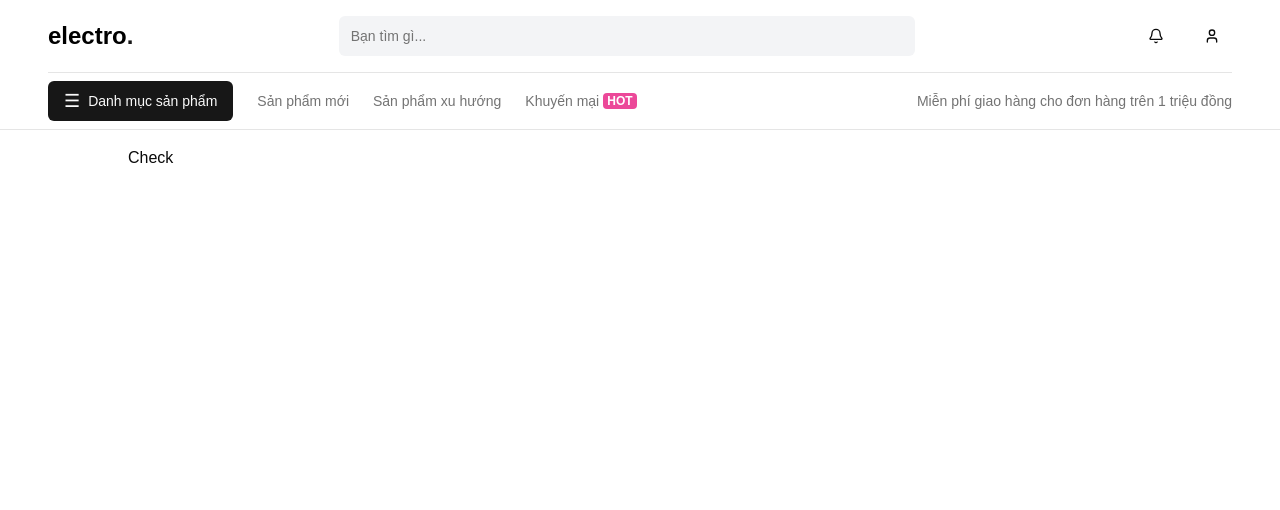
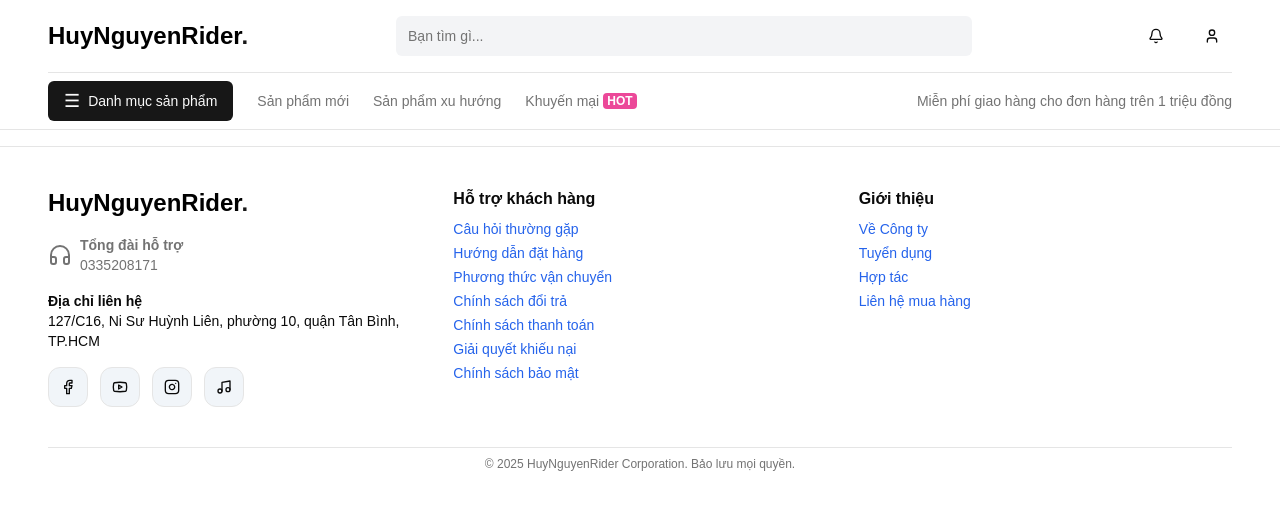
Before and after one commit to huynth1801/unknown-name, a Next.js app: page / in a window 1280 px wide. Shown: the top 510 px of the page. Built offline with nearby package versions, Linux system fonts and the light colour scheme.

Commit message:
add footer

```diff
--- a/src/app/(route)/layout.tsx
+++ b/src/app/(route)/layout.tsx
@@ -1,3 +1,4 @@
+import Footer from "@/components/footer/footer"
 import Header from "@/components/headers/headers"
 import { Fragment } from "react"
 
@@ -12,6 +13,7 @@ export default async function DashboardLayout({
       <div className="px-[1.4rem] md:px-[4rem] lg:px-[6rem] xl:px-[8rem] 2xl:px-[12rem]">
         {children}
       </div>
+      <Footer />
     </Fragment>
   )
 }
--- a/src/app/(route)/page.tsx
+++ b/src/app/(route)/page.tsx
@@ -1,3 +1,3 @@
 export default function Index() {
-  return <div>Check</div>
+  return <></>
 }
--- /dev/null
+++ b/src/components/footer/footer-bottom.tsx
@@ -0,0 +1,10 @@
+export default function FooterBottom() {
+  return (
+    <div className="border-t py-2 text-center text-xs text-muted-foreground">
+      <p>
+        © {new Date().getFullYear()} HuyNguyenRider Corporation. Bảo lưu mọi
+        quyền.
+      </p>
+    </div>
+  )
+}
--- /dev/null
+++ b/src/components/footer/footer-links.tsx
@@ -0,0 +1,21 @@
+import Link from "next/link"
+
+interface FooterLinksProps {
+  title: string
+  links: { label: string; href: string }[]
+}
+
+export default function FooterLinks({ title, links }: FooterLinksProps) {
+  return (
+    <div>
+      <p className="font-semibold mb-2">{title}</p>
+      <ul className="space-y-1 text-sm text-blue-600">
+        {links.map((link, index) => (
+          <li key={index}>
+            <Link href={link.href}>{link.label}</Link>
+          </li>
+        ))}
+      </ul>
+    </div>
+  )
+}
--- /dev/null
+++ b/src/components/footer/footer-logo.tsx
@@ -0,0 +1,54 @@
+import { Facebook, Headphones, Instagram, Music, Youtube } from "lucide-react"
+import Link from "next/link"
+import { Button } from "../ui/button"
+
+export default function FooterLogo() {
+  return (
+    <div className="space-y-4">
+      <Link href="/" className="text-2xl font-bold text-black">
+        HuyNguyenRider<span className="text-primary">.</span>
+      </Link>
+      <div className="flex items-center gap-2 text-sm text-muted-foreground">
+        <Headphones className="w-6 h-6" />
+        <div>
+          <p className="font-semibold">Tổng đài hỗ trợ</p>
+          <p>0335208171</p>
+        </div>
+      </div>
+      <div className="text-sm">
+        <p className="font-semibold">Địa chỉ liên hệ</p>
+        <p>127/C16, Ni Sư Huỳnh Liên, phường 10, quận Tân Bình, TP.HCM</p>
+      </div>
+      <div className="flex items-center gap-3 mt-2">
+        <Button
+          variant="ghost"
+          size="icon"
+          className="bg-slate-100 border rounded-xl hover:bg-gray-300"
+        >
+          <Facebook className="w-5 h-5" />
+        </Button>
+        <Button
+          variant="ghost"
+          size="icon"
+          className="bg-slate-100 border rounded-xl hover:bg-gray-300"
+        >
+          <Youtube className="w-5 h-5" />
+        </Button>
+        <Button
+          variant="ghost"
+          size="icon"
+          className="bg-slate-100 border rounded-xl hover:bg-gray-300"
+        >
+          <Instagram className="w-5 h-5" />
+        </Button>
+        <Button
+          variant="ghost"
+          size="icon"
+          className="bg-slate-100 border rounded-xl hover:bg-gray-300"
+        >
+          <Music className="w-5 h-5" />
+        </Button>
+      </div>
+    </div>
+  )
+}
--- /dev/null
+++ b/src/components/footer/footer.tsx
@@ -0,0 +1,45 @@
+import FooterBottom from "./footer-bottom"
+import FooterLinks from "./footer-links"
+import FooterLogo from "./footer-logo"
+
+export default function Footer() {
+  const customerServiceLinks = [
+    { label: "Câu hỏi thường gặp", href: "#" },
+    { label: "Hướng dẫn đặt hàng", href: "#" },
+    { label: "Phương thức vận chuyển", href: "#" },
+    { label: "Chính sách đổi trả", href: "#" },
+    { label: "Chính sách thanh toán", href: "#" },
+    { label: "Giải quyết khiếu nại", href: "#" },
+    { label: "Chính sách bảo mật", href: "#" },
+  ]
+
+  const introduceLinks = [
+    { label: "Về Công ty", href: "#" },
+    { label: "Tuyển dụng", href: "#" },
+    { label: "Hợp tác", href: "#" },
+    { label: "Liên hệ mua hàng", href: "#" },
+  ]
+  return (
+    <footer
+      className="w-full border-t
+      bg-background/90
+      backdrop-blur mb-2 px-4
+      md:px-8 lg:px-12
+      dark:bg-black dark:text-white"
+    >
+      <div className="container py-10 grid grid-cols-1 md:grid-cols-3 gap-8">
+        {/* Left Section */}
+        <FooterLogo />
+
+        {/* Center Section */}
+        <FooterLinks title="Hỗ trợ khách hàng" links={customerServiceLinks} />
+
+        {/* Right Section */}
+        <FooterLinks title="Giới thiệu" links={introduceLinks} />
+      </div>
+
+      {/* Bottom Line */}
+      <FooterBottom />
+    </footer>
+  )
+}
--- a/src/components/headers/headers.tsx
+++ b/src/components/headers/headers.tsx
@@ -10,13 +10,7 @@ import {
   DropdownMenuContent,
   DropdownMenuGroup,
   DropdownMenuItem,
-  DropdownMenuLabel,
-  DropdownMenuPortal,
   DropdownMenuSeparator,
-  DropdownMenuShortcut,
-  DropdownMenuSub,
-  DropdownMenuSubContent,
-  DropdownMenuSubTrigger,
   DropdownMenuTrigger,
 } from "@/components/ui/dropdown-menu"
 
@@ -38,7 +32,7 @@ export default function Header() {
           href="/"
           className="text-2xl font-bold text-black dark:text-white"
         >
-          electro<span className="text-primary">.</span>
+          HuyNguyenRider<span className="text-primary">.</span>
         </Link>
 
         {/* Search Bar */}
```
